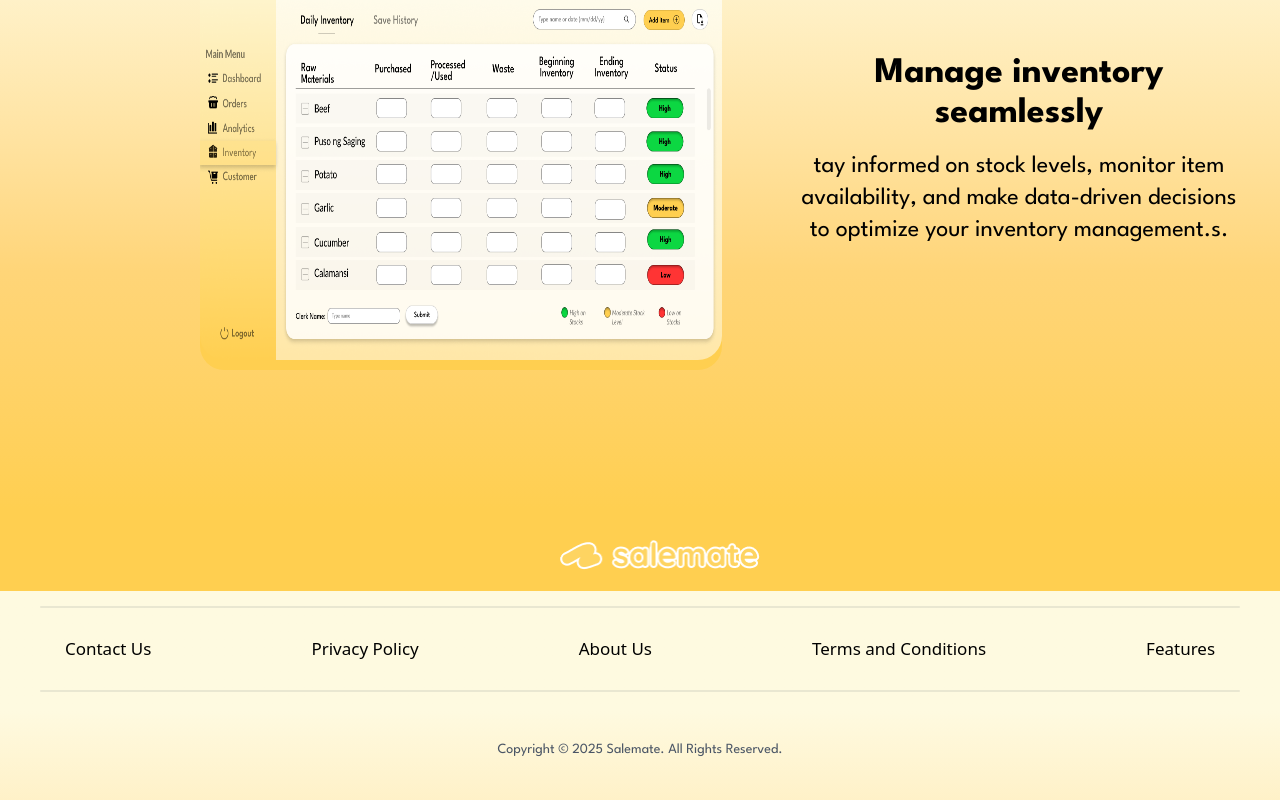
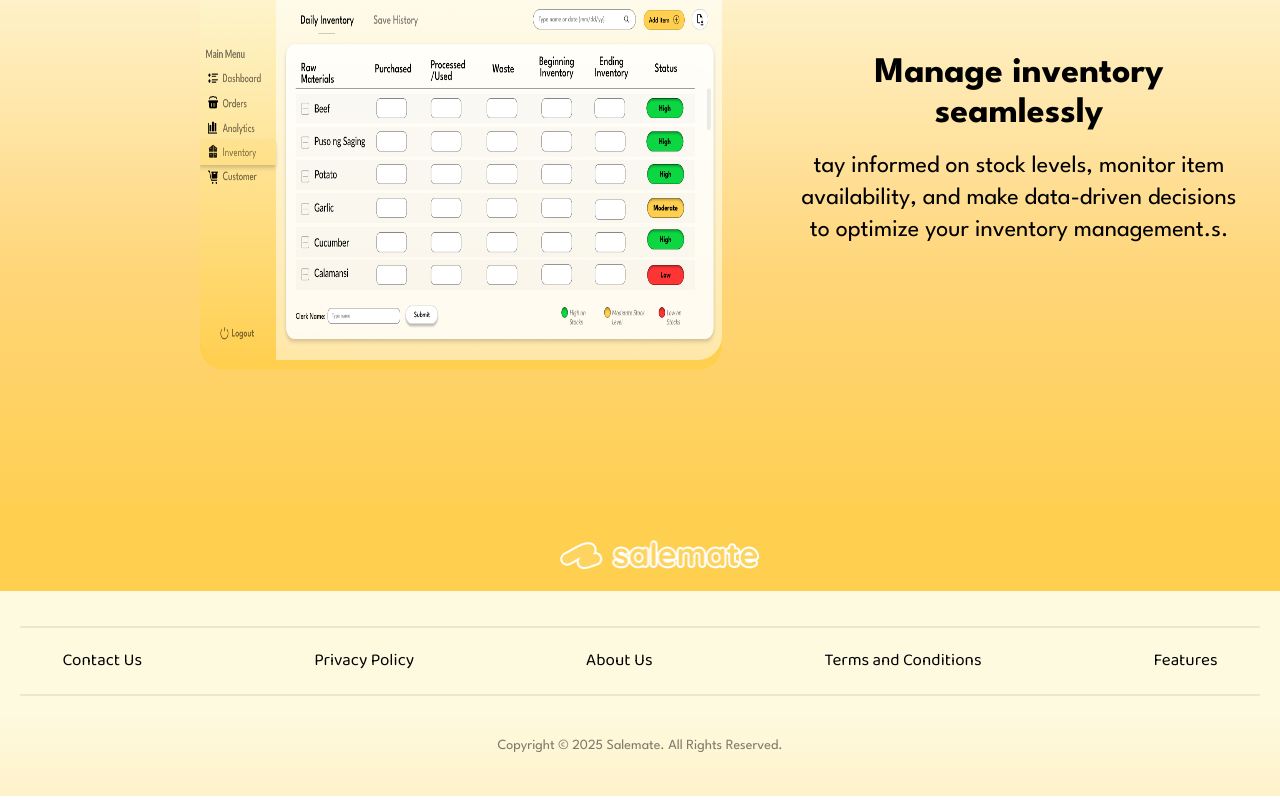
Before and after one commit to IamMattHenry/Salemate, a React (Vite) app: page / in a window 1280 px wide. Shown: the part 3409-4209 px from the top of the page. Built offline with nearby package versions, Linux system fonts and the light colour scheme; a web font is replaced by a local one.

Commit message:
paa-ni-reke

```diff
--- a/src/components/Home/Footer.jsx
+++ b/src/components/Home/Footer.jsx
@@ -6,11 +6,11 @@ function Footer() {
       <div className="w-full text-center">
         <div>
           <a href="/">
-          <img className="flex w-[200px] justify-center items-center ml-140 pt-20" src="/salemate.png" alt="logo"/>
+          <img className="flex w-[200px] justify-center items-center ml-140 pb-7 pt-20" src="/salemate.png" alt="logo"/>
           </a>
         </div>
-        <hr className="h-0.5 my-7 w-300 mx-auto bg-gray-700 border-0 rounded-lg dark:bg-400 opacity-10"></hr>
-          <div className="flex text-[17px] font- tex-center justify-center gap-40">
+        <hr className="h-0.5 my-5 w-310 mx-auto bg-gray-700 border-0 rounded-lg dark:bg-400 opacity-10"></hr>
+          <div className="flex text-[17px] font-league spartan font-extralight tex-center justify-center gap-43">
             <h2>
               <a href="/contact">Contact Us</a>
             </h2>
@@ -27,8 +27,8 @@ function Footer() {
               <a href="/features">Features</a>
             </h2>
           </div>
-        <hr className="h-0.5 my-7 w-300 mx-auto bg-gray-700 border-0 rounded-lg dark:bg-400 opacity-10"></hr>
-        <p className="mt-3 font-lato text-gray-600 text-sm pb-10 pt-5">Copyright &copy; 2025 Salemate. All Rights Reserved.</p>
+        <hr className="h-0.5 my-5 w-310 mx-auto bg-gray-700 border-0 rounded-lg dark:bg-400 opacity-10"></hr>
+        <p className="mt-3 font-lato text-dark-500 opacity-[50%] text-sm pb-10 pt-5">Copyright &copy; 2025 Salemate. All Rights Reserved.</p>
       </div>
     </div>
   );
```
